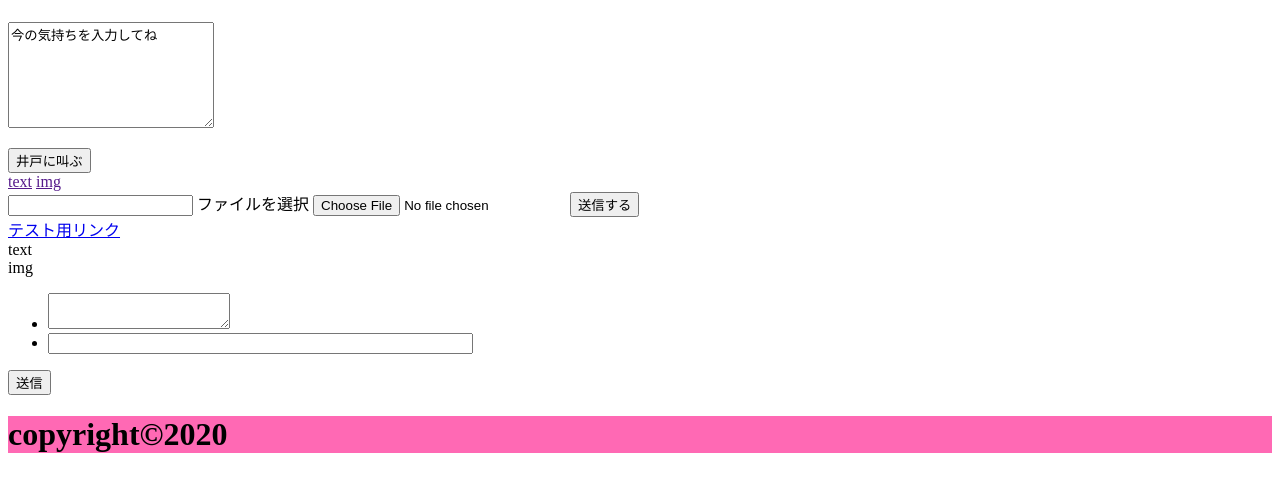
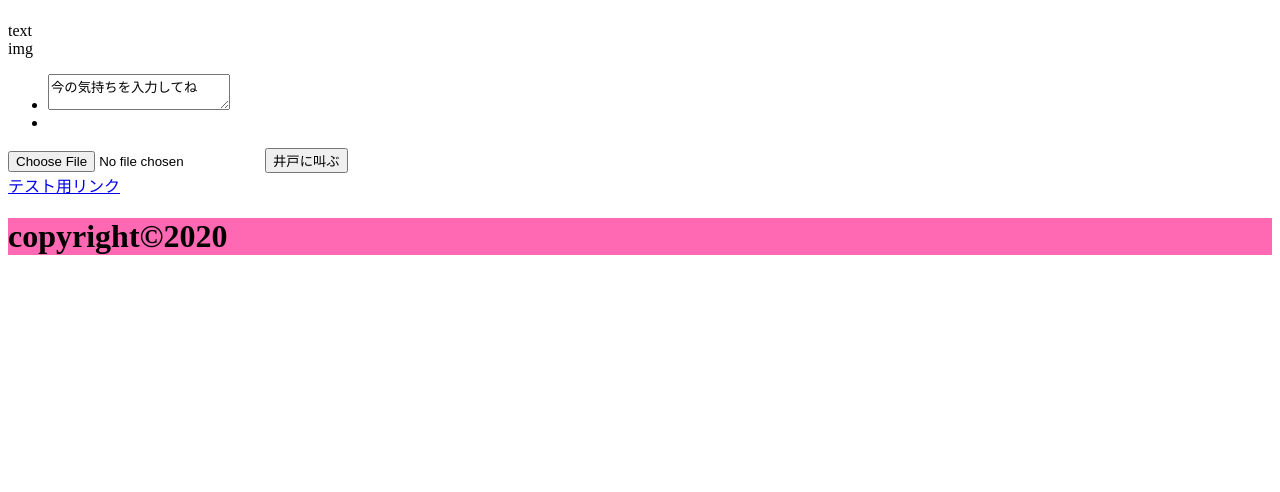
Before and after one commit to crab0628/roba_mimi, a Flask app: page /in in a window 1280 px wide. Shown: the part 67-559 px from the top of the page. Run offline with Flask 2, Linux system fonts and the light colour scheme; some libraries are stand-ins or nearby versions.

Commit message:
in.html フォーム整理

```diff
--- a/static/css/style.css
+++ b/static/css/style.css
@@ -9,7 +9,14 @@ label {
     height : 100px;
 }
 #img_form {
-    display: none;
+    /* display: none; */
+}
+
+/* 入力フォーム装飾 */
+textarea {
+    resize: none;
+    width: 200px;
+    height: 100px;
 }
 
 
--- a/templates/in.html
+++ b/templates/in.html
@@ -2,29 +2,6 @@
 {% block content %}
 
 <!-- ここに中身を書いていく -->
-<form action="#" method="post">
-    <p>
-    <textarea name="area1" style="width:200px; height:100px;" cols="40" rows="8" maxlength="160">今の気持ちを入力してね
-    </textarea>
-    </p>
-    <div><input type="submit" value="井戸に叫ぶ"></div>
-</form>
-
-<div class="sec1">
-    <div class="switch">
-        <a href="">text</a>
-        <a href="">img</a>
-    </div>
-    <div class="input">
-        <form method="post" enctype="multipart/form-data">
-            <input type="textarea" class="active">
-            ファイルを選択
-            <label for="img_form"><input type="file" id="img_form" class="passive" accept="image/*"></label>
-            <button type="submit">送信する</button>
-        </form>
-    </div>
-    <a href="check">テスト用リンク</a>
-</div>
 
 <div class="sec1">
     <div class="switch">
@@ -32,13 +9,20 @@
         <div class="switch_btn">img</div>
     </div>
 
-    <form action="/add" method="post">
-    <ul>
-        <li class = "form active"><textarea type="textarea" size="100" maxlength="100"></textarea></li>
-        <li class = "form"><input type="text" size="50" maxlength="50"></li>
-    </ul>
-    <input type="submit" name="save" value="送信">
-    </form>
+    <div>
+        <form action="/add" method="post" enctype="multipart/form-data">
+            <ul>
+                <li class = "form active"><textarea>今の気持ちを入力してね</textarea></li>
+                <li class = "form"><img src="" alt=""></li>
+            </ul>
+
+            <label for="img_form"><input type="file" id="img_form" class="passive" accept="image/*"></label>
+
+            <input type="submit" value="井戸に叫ぶ">
+        </form>
+    </div>
+
+    <a href="check">テスト用リンク</a>
 
 </div>
 {% endblock %}
```
